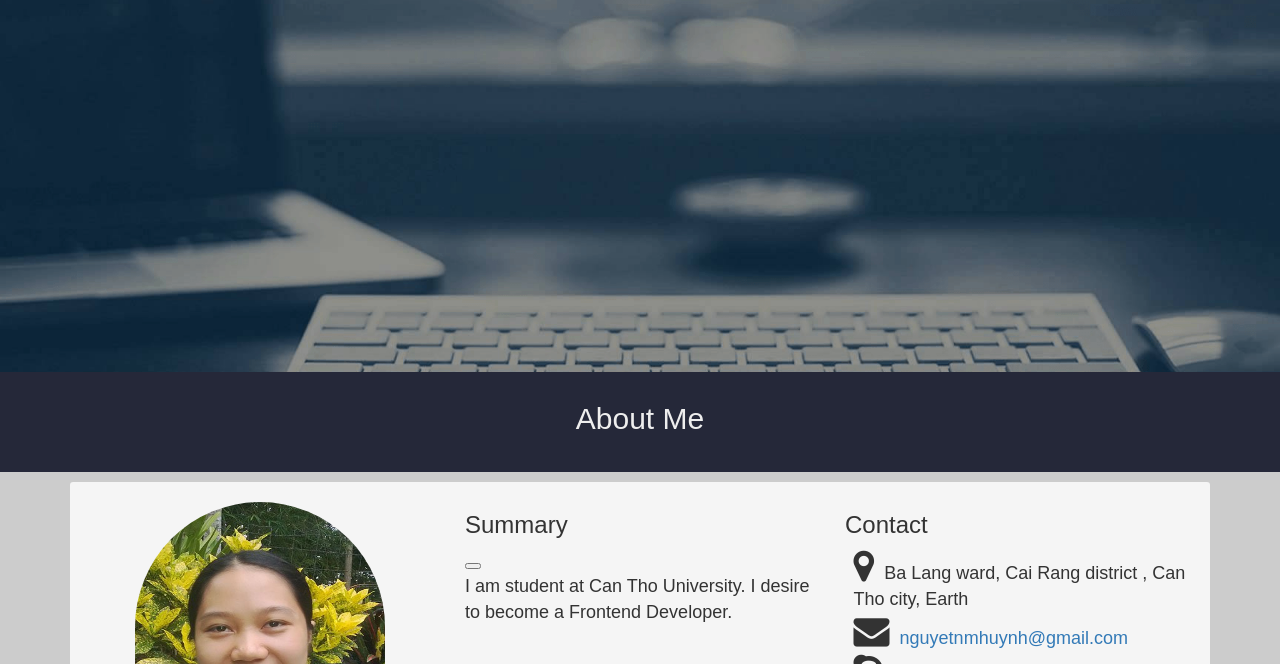
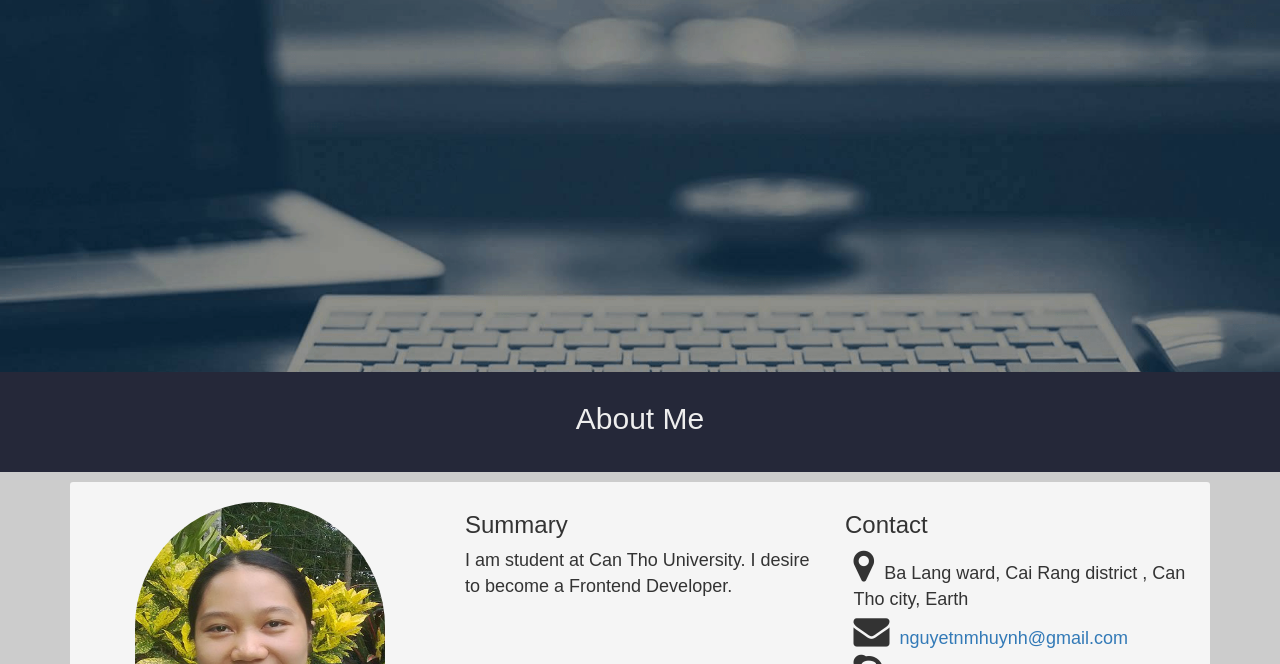
Before and after one commit to NguyetHuynh/nguyethuynh.github.io, a plain HTML site: page index.html in a window 1280 px wide. Shown: the part 328-992 px from the top of the page. Drawn offline with nearby package versions, Linux system fonts and the light colour scheme.

Commit message:
Update index.html

```diff
--- a/index.html
+++ b/index.html
@@ -70,7 +70,7 @@ and open the template in the editor.
                         </div>
                         <div class="col-sm-12 col-md-4">
                                 <h3>Summary</h3>
-				<button class=".btn .btn-primary"></button>
+<!-- 				<button class=".btn .btn-primary"></button> -->
                                 <p>I am student at Can Tho University. I desire to become a Frontend Developer.</p>
                         </div>
                         <div class="col-sm-12 col-md-4">
```
